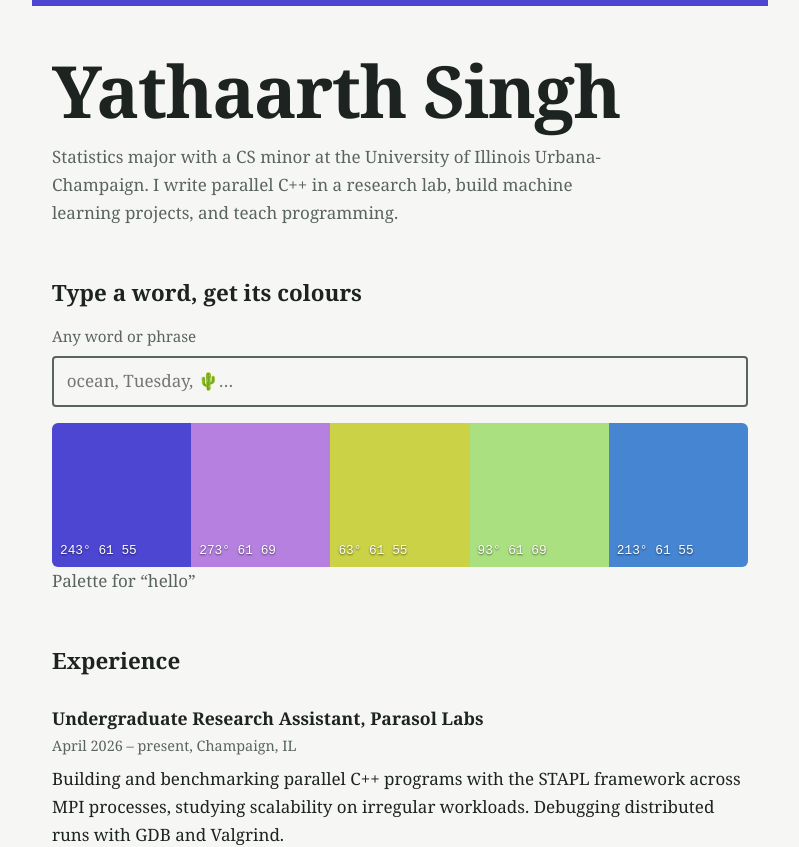
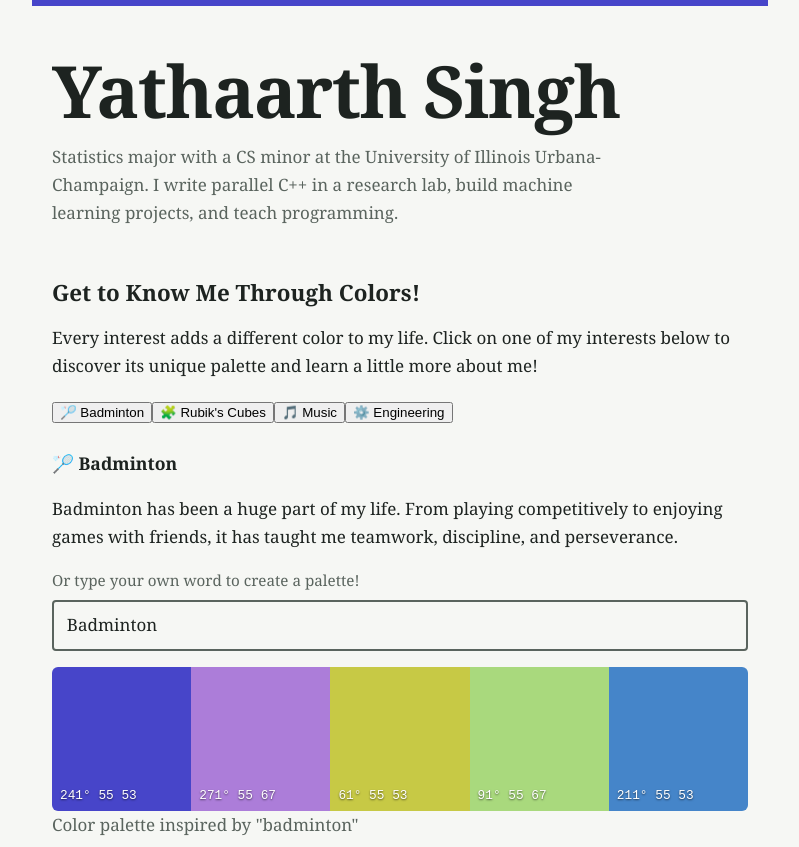
Before and after one commit to yath473/Yathaarth-Singh-Personal-Site, a React (Vite) app: page / in a window 1280 px wide. Shown: the top 847 px of the page, without its empty margins (240-1039 px from the left). Built offline with nearby package versions, Linux system fonts and the light colour scheme.

Commit message:
Committing extra detail code

```diff
--- a/src/WordPalette.jsx
+++ b/src/WordPalette.jsx
@@ -1,14 +1,48 @@
+
 import { useEffect, useState } from "react";
 import { makePalette } from "./palette.js";
 
+const interests = [
+  {
+    name: "Badminton",
+    emoji: "🏸",
+    description:
+      "Badminton has been a huge part of my life. From playing competitively to enjoying games with friends, it has taught me teamwork, discipline, and perseverance.",
+  },
+  {
+    name: "Rubik's Cubes",
+    emoji: "🧩",
+    description:
+      "I love solving Rubik's Cubes! What started as a fun challenge became an interest in patterns, problem-solving, and finding creative solutions.",
+  },
+  {
+    name: "Music",
+    emoji: "🎵",
+    description:
+      "Music is one of my favorite ways to express creativity. I especially enjoy Indian music and making covers with my family.",
+  },
+  {
+    name: "Engineering",
+    emoji: "⚙️",
+    description:
+      "I enjoy exploring how things work, building projects, and using technology to solve real-world problems.",
+  },
+];
+
 export default function WordPalette() {
-  const [value, setValue] = useState("");
+  const [value, setValue] = useState("Badminton");
   const [copied, setCopied] = useState("");
+
   const { word, colors } = makePalette(value);
+
+  const selectedInterest = interests.find(
+    (interest) =>
+      interest.name.toLowerCase() === value.trim().toLowerCase()
+  );
 
   useEffect(() => {
     document.documentElement.style.setProperty("--accent", colors[0]);
-  }, [colors]);
+  }, [colors[0]]);
 
   async function copy(color) {
     try {
@@ -19,22 +53,93 @@ export default function WordPalette() {
     }
   }
 
+  function chooseInterest(name) {
+    setValue(name);
+    setCopied("");
+  }
+
   return (
     <section aria-labelledby="play">
-      <h2 id="play">Type a word, get its colours</h2>
-      <label htmlFor="word">Any word or phrase</label>
-      <input id="word" value={value} maxLength={50} autoComplete="off"
-        placeholder="ocean, Tuesday, 🌵…" onChange={(e) => setValue(e.target.value)} />
-      <div className="swatches" role="group" aria-label="Generated palette">
-        {colors.map((c) => (
-          <button key={c} type="button" className="swatch" style={{ background: c }}
-            aria-label={`Copy ${c}`} onClick={() => copy(c)}>
-            {c.replace(/hsl\((\d+), (\d+)%, (\d+)%\)/, "$1° $2 $3")}
+      <h2 id="play">Get to Know Me Through Colors!</h2>
+
+      <p>
+        Every interest adds a different color to my life.
+        Click on one of my interests below to discover
+        its unique palette and learn a little more about me!
+      </p>
+
+      <div className="interest-buttons">
+        {interests.map((interest) => (
+          <button
+            key={interest.name}
+            type="button"
+            className="interest-button"
+            aria-pressed={selectedInterest?.name === interest.name}
+            onClick={() => chooseInterest(interest.name)}
+          >
+            {interest.emoji} {interest.name}
           </button>
         ))}
       </div>
+
+      <div className="interest-description" aria-live="polite">
+        {selectedInterest ? (
+          <>
+            <h3>
+              {selectedInterest.emoji} {selectedInterest.name}
+            </h3>
+            <p>{selectedInterest.description}</p>
+          </>
+        ) : (
+          <p>
+            Your word creates its own palette!
+            Try one of my interests to learn more about me.
+          </p>
+        )}
+      </div>
+
+      <label htmlFor="word">
+        Or type your own word to create a palette!
+      </label>
+
+      <input
+        id="word"
+        value={value}
+        maxLength={50}
+        autoComplete="off"
+        placeholder="ocean, creativity, adventure..."
+        onChange={(e) => {
+          setValue(e.target.value);
+          setCopied("");
+        }}
+      />
+
+      <div
+        className="swatches"
+        role="group"
+        aria-label="Generated palette"
+      >
+        {colors.map((c, index) => (
+          <button
+            key={`${c}-${index}`}
+            type="button"
+            className="swatch"
+            style={{ background: c }}
+            aria-label={`Copy ${c}`}
+            onClick={() => copy(c)}
+          >
+            {c.replace(
+              /hsl\((\d+), (\d+)%, (\d+)%\)/,
+              "$1° $2 $3"
+            )}
+          </button>
+        ))}
+      </div>
+
       <p id="caption" aria-live="polite">
-        {copied ? `Copied ${copied}` : `Palette for “${word}”`}
+        {copied
+          ? `Copied ${copied}!`
+          : `Color palette inspired by "${word}"`}
       </p>
     </section>
   );
--- a/src/palette.js
+++ b/src/palette.js
@@ -2,14 +2,13 @@
 export const DEFAULT_WORD = "hello";
 export const MAX_LENGTH = 50;
 
-/** Trim, lowercase, collapse whitespace, cap length. Empty or non-string input falls back to DEFAULT_WORD. */
 export function normalize(input) {
   if (typeof input !== "string") return DEFAULT_WORD;
   const s = input.normalize("NFC").trim().toLowerCase().replace(/\s+/g, " ");
   return Array.from(s).slice(0, MAX_LENGTH).join("") || DEFAULT_WORD;
 }
 
-/** FNV-1a 32-bit hash over code points. */
+
 export function hash(str) {
   let h = 0x811c9dc5;
   for (const ch of str) {
@@ -19,7 +18,6 @@ export function hash(str) {
   return h >>> 0;
 }
 
-/** Same word always yields the same five-colour palette. */
 export function makePalette(input) {
   const word = normalize(input);
   const h = hash(word);
```
